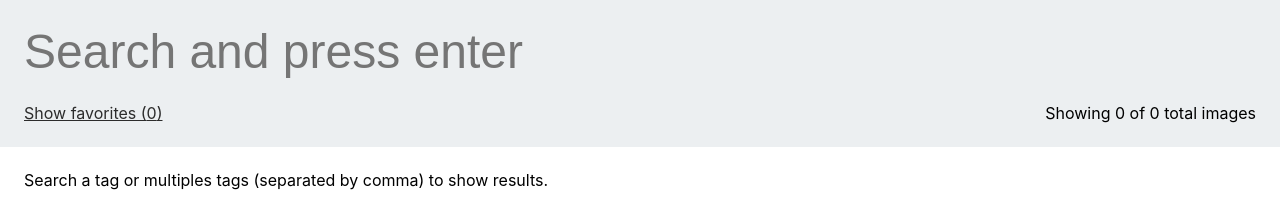
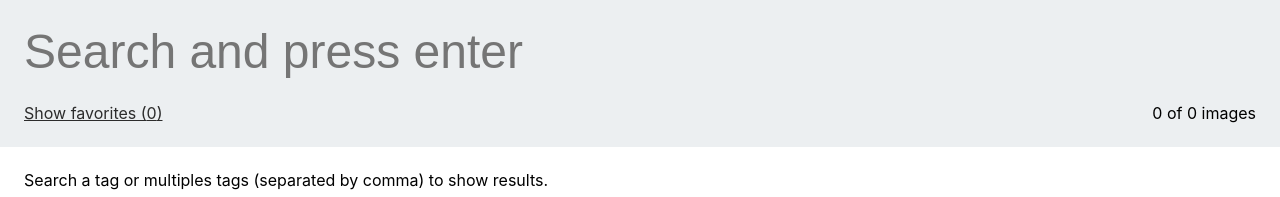
Before and after one commit to alexsanchezdev/alumnet, a React (Create React App) app: page / in a window 1280 px wide. Shown: the top 197 px of the page. Built offline with nearby package versions, Linux system fonts and the light colour scheme.

Commit message:
Fix small devices wrapping

```diff
--- a/src/components/Navigation/Navigation.styles.ts
+++ b/src/components/Navigation/Navigation.styles.ts
@@ -27,6 +27,7 @@ export const FavoritesLink = styled(Link)`
 
 export const FavoritesPhotoCountContainer = styled.div`
   display: flex;
+  flex-wrap: wrap;
   justify-content: space-between;
   flex-basis: 100%;
   padding-right: 24px;
--- a/src/components/Navigation/Navigation.view.tsx
+++ b/src/components/Navigation/Navigation.view.tsx
@@ -33,7 +33,7 @@ export const Navigation: React.FC = () => {
               <span>
                 {store.isSearching
                   ? 'Searching...'
-                  : `Showing ${store.photosCount} of ${store.totalPhotosCount} total images`}
+                  : `${store.photosCount} of ${store.totalPhotosCount} images`}
               </span>
             )}
           </FavoritesPhotoCountContainer>
```
